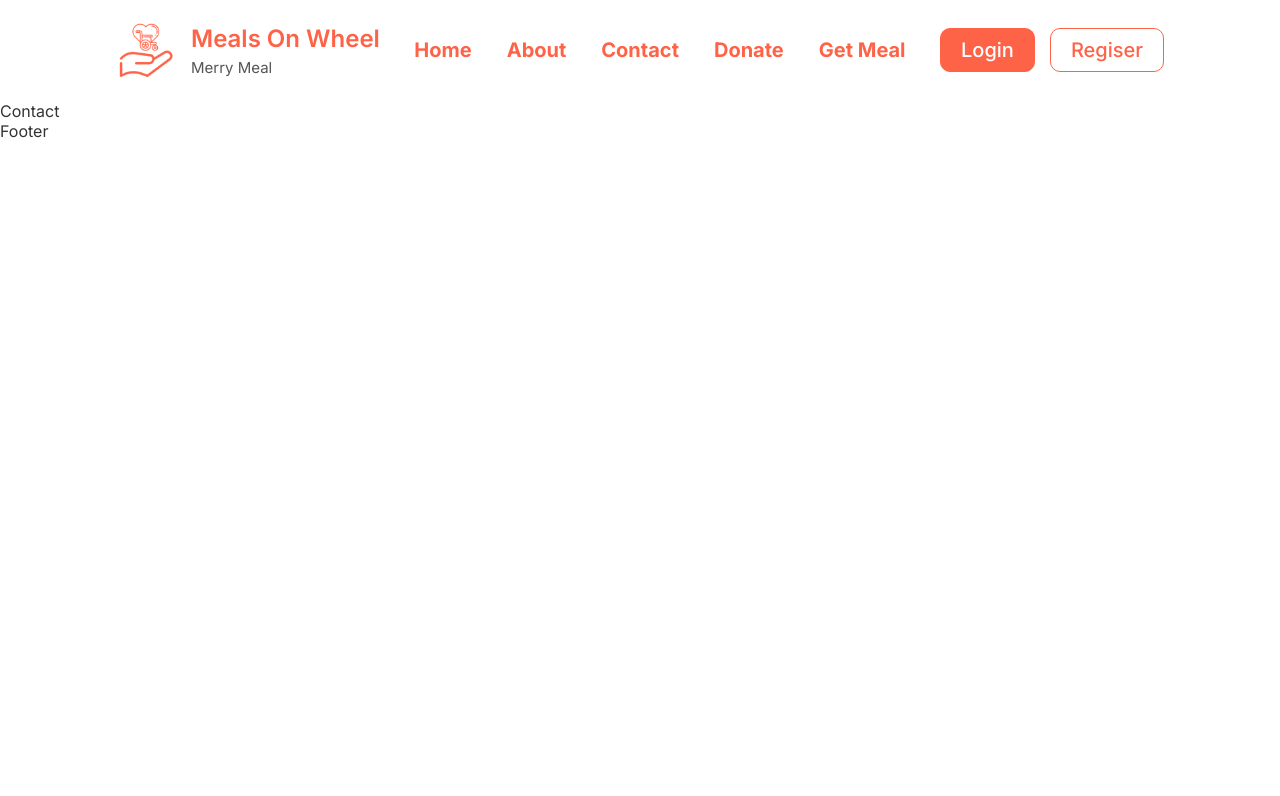
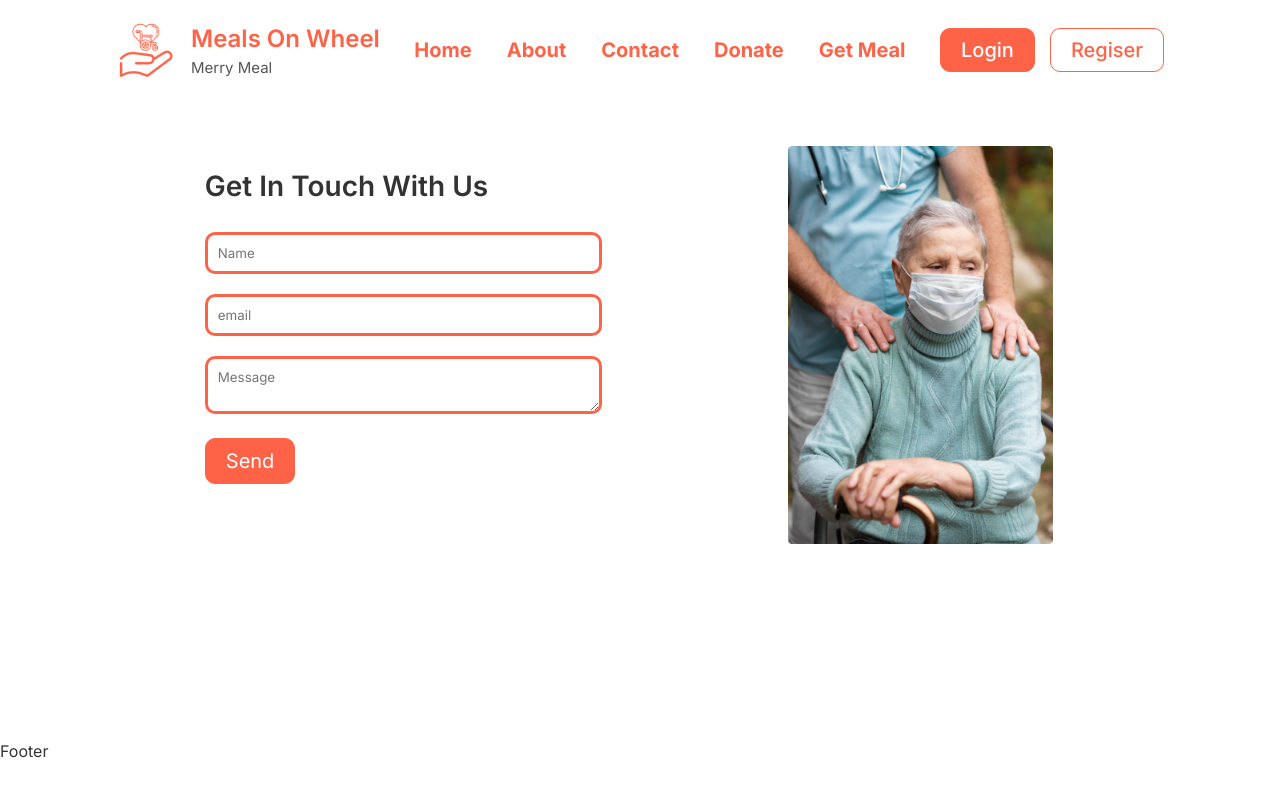
Before and after one commit to Rayy-007/meals-on-wheel-project, a React (Vite) app: page /contact in a window 1280 px wide. Shown: the top 796 px of the page. Built offline with nearby package versions, Linux system fonts and the light colour scheme.

Commit message:
Creating Contact page.

```diff
--- a/src/components/contact/Contact.jsx
+++ b/src/components/contact/Contact.jsx
@@ -1,5 +1,29 @@
+import "./contact.css";
+import { HomeBanner2 } from "../ImagesImport";
+
 const Contact = () => {
-  return <div>Contact</div>;
+  return (
+    <>
+      <div className="contact-container container">
+        <section className="flex contact">
+          <div className="left">
+
+              <h3>Get In Touch With Us</h3>
+
+            <div className="input-form">
+              <input type="text" placeholder="Name" className="NameInputBox"/><br/>
+              <input type="text" placeholder="email" className="NameInputBox"/><br/>
+              <textarea type="text" placeholder="Message" className="NameInputBox"/><br/>
+            </div>
+            <button className="btn primary contact-btn">Send</button>
+          </div>
+          <div className="right">
+            <img src={HomeBanner2} alt="Contact Image" />
+          </div>
+        </section>
+      </div>
+    </>
+  );
 };
 
 export default Contact;
```
